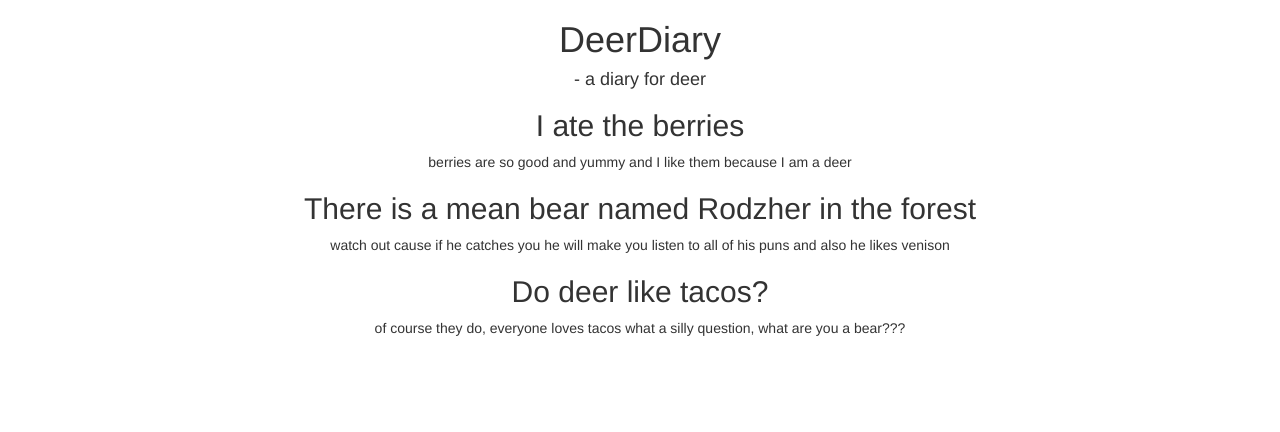
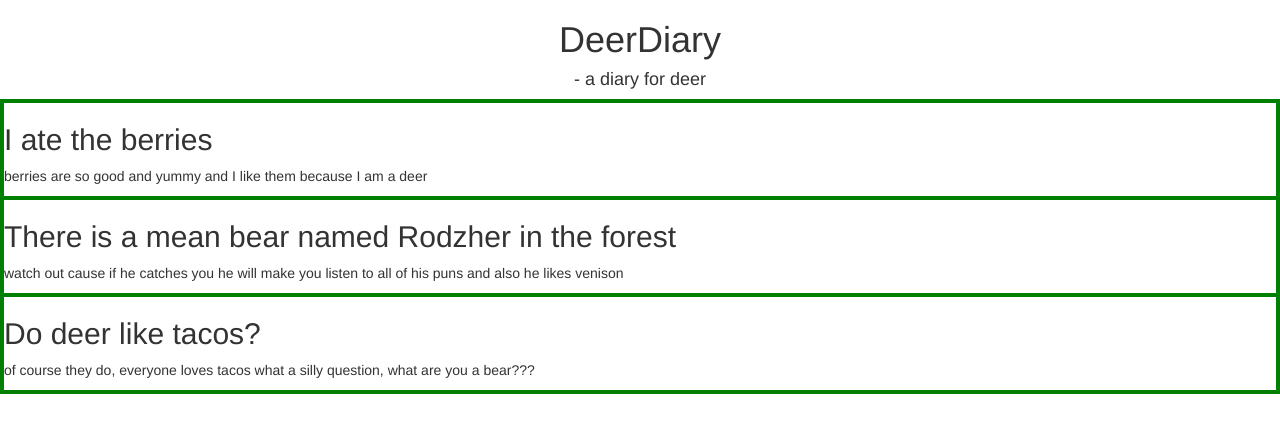
Before and after one commit to donkeypagoda/deer-diary-react-router, a React (Create React App) app: page / in a window 1280 px wide. Shown: the top 432 px of the page. Built offline with nearby package versions, Linux system fonts and the light colour scheme.

Commit message:
done with npm weirdness, css is working, now to add functionality

```diff
--- a/src/App.css
+++ b/src/App.css
@@ -26,3 +26,9 @@
   from { transform: rotate(0deg); }
   to { transform: rotate(360deg); }
 }
+
+.Border{
+  border: solid 2px;
+  border-color: green;
+  text-align: left;
+}
--- a/src/App.js
+++ b/src/App.js
@@ -4,7 +4,7 @@ import './App.css';
 
 function ListPosts(props){
   return (
-    <div className="border-4 border-dark">
+    <div className="Border">
       <h2> {props.title} </h2>
       <p> {props.content}</p>
     </div>
@@ -45,7 +45,7 @@ class App extends Component {
       <div className="App">
         <h1>DeerDiary</h1>
         <h4> - a diary for deer</h4>
-        <div>
+        <div className="Border">
           {postList}
         </div>
       </div>
```
